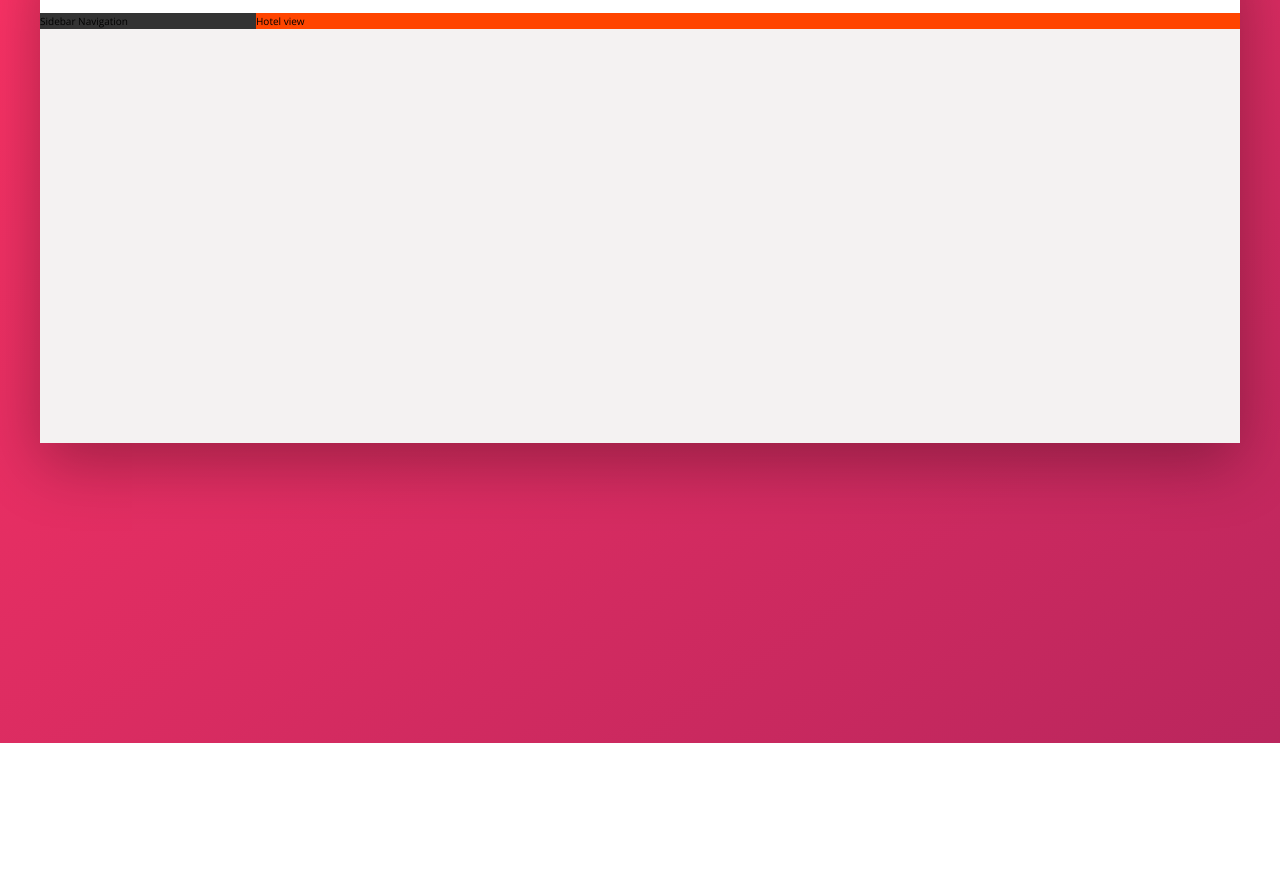
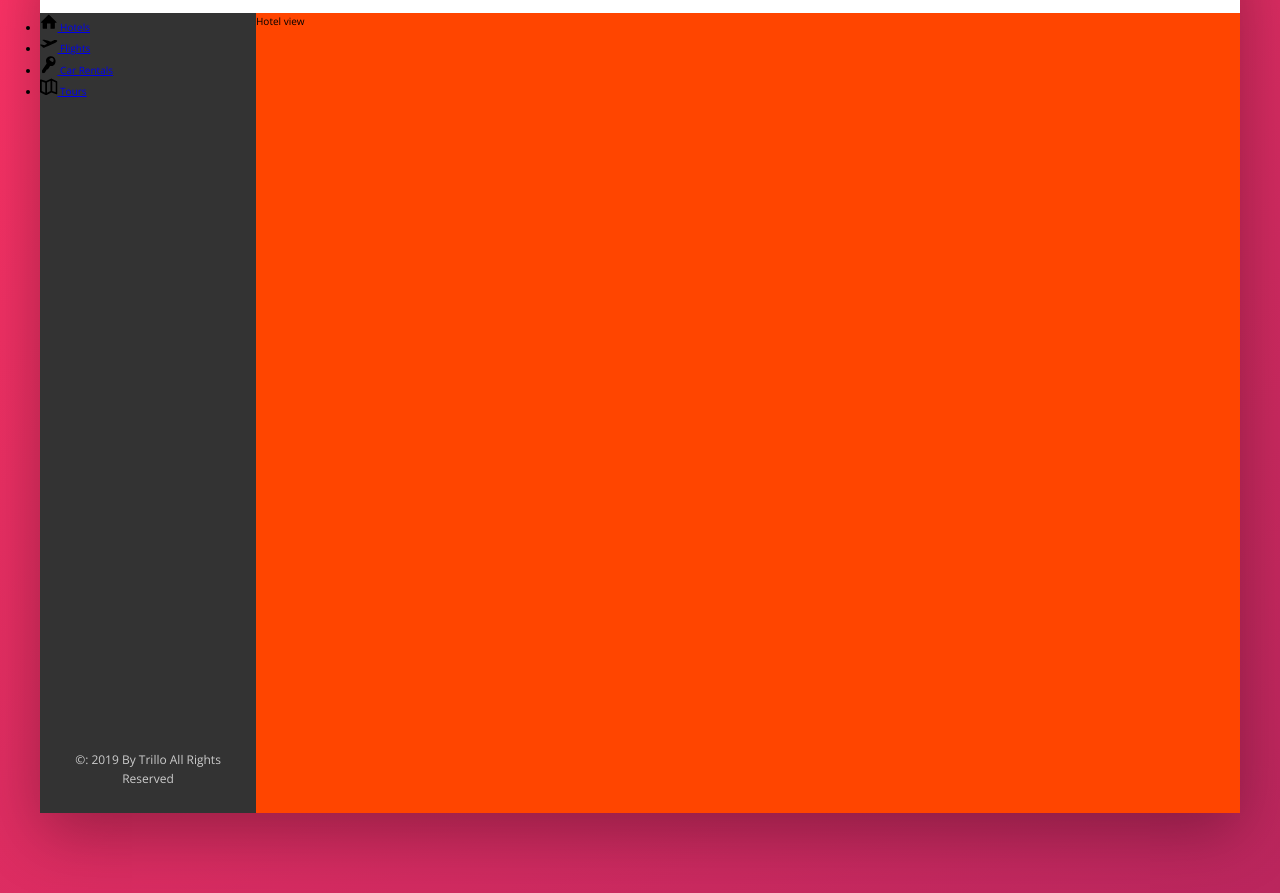
Before and after one commit to fazzee/Trillo-webapp, a website: page index.html in a window 1280 px wide. Shown: the part 137-1030 px from the top of the page. Before the commit the page ends 880 px from the top, so only its background shows below. Drawn offline with nearby package versions, Linux system fonts and the light colour scheme.

Commit message:
Building the Navigation part 1

```diff
--- a/index.html
+++ b/index.html
@@ -53,7 +53,49 @@
 
             <div class="content">
                 <nav class="sidebar">
-                   Sidebar Navigation
+
+                    <ul class="side-nav">
+                        <li class="side-nav__items">
+                            <a href="#" class="side-nav__links">
+                                <svg class="side-nav__icon">
+                                    <use xlink:href="img/sprite.svg#icon-home"></use>
+                                </svg>
+                                <span>Hotels</span>
+                            </a>
+                        </li>
+
+                        <li class="side-nav__items">
+                            <a href="#" class="side-nav__links">
+                                <svg class="side-nav__icon">
+                                    <use xlink:href="img/sprite.svg#icon-aircraft-take-off"></use>
+                                </svg>
+                                <span>Flights</span>
+                            </a>
+                        </li>
+
+                        <li class="side-nav__items">
+                            <a href="#" class="side-nav__links">
+                                <svg class="side-nav__icon">
+                                    <use xlink:href="img/sprite.svg#icon-key"></use>
+                                </svg>
+                                <span>Car Rentals</span>
+                            </a>
+                        </li>
+
+                        <li class="side-nav__items">
+                            <a href="#" class="side-nav__links">
+                                <svg class="side-nav__icon">
+                                    <use xlink:href="img/sprite.svg#icon-map"></use>
+                                </svg>
+                                <span>Tours</span>
+                            </a>
+                        </li>
+                    </ul>
+
+
+                    <div class="legal">
+                        &copy: 2019 By Trillo All Rights Reserved
+                    </div>
                 </nav>
                <main class="hotel-view">
                    Hotel view
--- a/sass/_components.scss
+++ b/sass/_components.scss
@@ -140,3 +140,32 @@
 
 
 }
+
+
+////////Side Navigation/////////////
+
+.side-nav{
+
+    &__items{
+
+    }
+
+    &__links{
+
+
+    }
+
+    &__icon{
+       height: 1.75rem;
+       width: 1.75rem;
+    }
+}
+
+
+.legal{
+    font-size: 1.2rem;
+    text-align: center;
+    padding: 2.5rem;
+    color: var(--color-grey-light-4);
+
+}
--- a/sass/_layout.scss
+++ b/sass/_layout.scss
@@ -26,6 +26,9 @@
 .sidebar{
  background-color: var(--color-grey-dark-1);
  flex: 0 0 18%;
+ display: flex;
+ flex-direction: column;
+ justify-content: space-between;
 
 }
 
@@ -33,4 +36,6 @@
 
 background-color: orangered;
 flex:1;
+
+height: 80rem;
 }
```
Also changed, not shown: css/style.comp.css, css/style.css.
